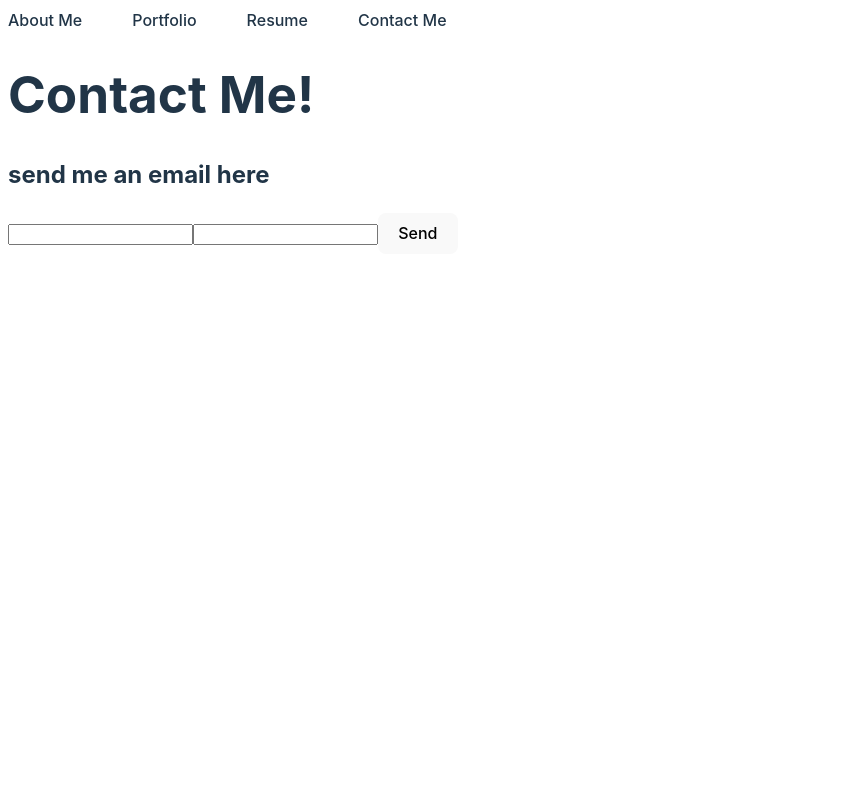
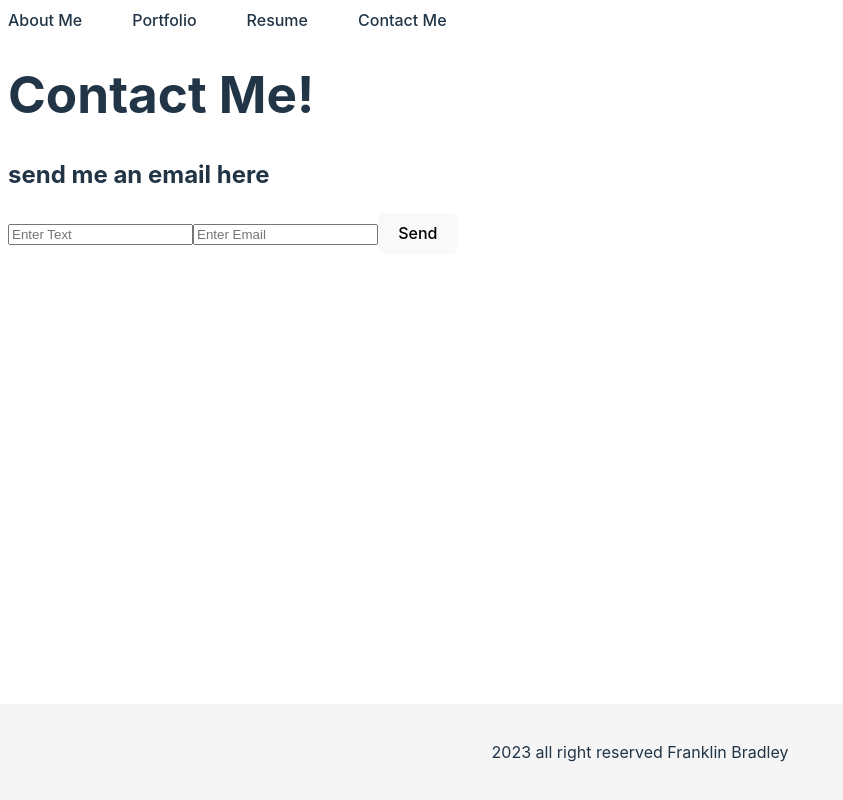
Before and after one commit to FranklinBrad/Hungry, a React (Vite) app: page /contact in a window 1280 px wide. Shown: the whole page, without its empty margins (0-843 px from the left). Built offline with nearby package versions, Linux system fonts and the light colour scheme.

Commit message:
added css

```diff
--- a/src/App.css
+++ b/src/App.css
@@ -109,3 +109,18 @@ li{
   .me {
     border-radius: 50%;
   }
+  .projects {
+    display: grid;
+    grid-gap: 20px;
+    list-style-type: none;
+  }
+  .foot {
+    position: fixed;
+    bottom: 0;
+    left: 50%;
+    transform: translateX(-50%);
+    background-color: #f5f5f5;
+    width: 100%;
+    padding: 20px 0;
+    text-align: center;
+  }
--- a/src/App.jsx
+++ b/src/App.jsx
@@ -20,6 +20,12 @@ function App() {
         <Route path='/portfolio' element={<Portfolio/>}></Route>
         <Route path='/resume' element={<Resume/>}></Route>
       </Routes>
+<footer className='foot'>
+  <p>
+    2023 all right reserved Franklin Bradley
+  </p>
+</footer>
+
 
 
 
--- a/src/pages/Contact.jsx
+++ b/src/pages/Contact.jsx
@@ -10,8 +10,8 @@ function Contact(){
    <div>
     <h2>send me an email here</h2>
    <form action="https://formsubmit.co/franklin1jbradley@gmail.com" method="POST">
-     <input type="text" name="name" required/>
-     <input type="email" name="email" required/>
+     <input type="text" name="name" placeholder='Enter Text'required/>
+     <input type="email" name="email" placeholder='Enter Email'required/>
 
 
      <button type="submit">Send</button>
```
